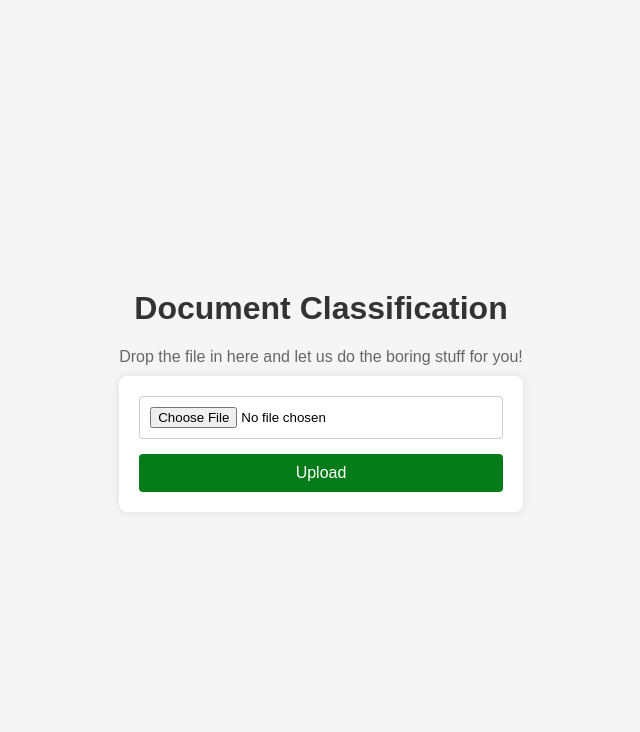
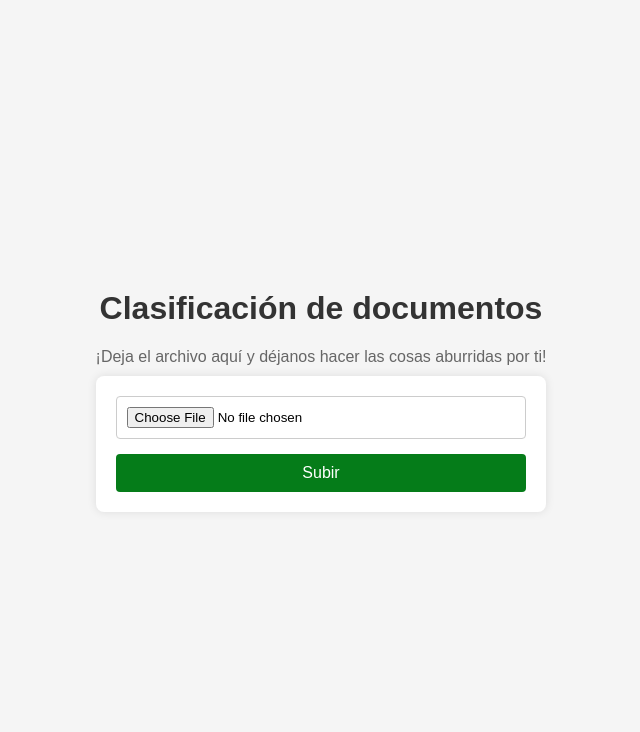
Before and after one commit to darkyblade07/G_2_Paradigmas_Proyecto_Final, a Flask app: page / in a window 1280 px wide. Shown: the top 732 px of the page, without its empty margins (319-959 px from the left). Run offline with Flask 3, Linux system fonts and the light colour scheme.

Commit message:
New Allowed Extensions, corrección de estética, alertas

```diff
--- a/app.py
+++ b/app.py
@@ -8,7 +8,7 @@ UPLOAD_FOLDER = 'files'
 app.config['UPLOAD_FOLDER'] = UPLOAD_FOLDER
 
 # Función para verificar si la extensión es permitida
-ALLOWED_EXTENSIONS = {'txt', 'pdf', 'docx'}  # Agregar extensiones permitidas
+ALLOWED_EXTENSIONS = {'txt', 'pdf', 'docx', 'xlsx', 'csv', 'pptx', 'zip'}  # Agregar extensiones permitidas
 def allowed_file(filename):
     return '.' in filename and filename.rsplit('.', 1)[1].lower() in ALLOWED_EXTENSIONS
 
@@ -58,10 +58,10 @@ def upload_file():
         # Guarda el archivo en la ruta completa del archivo
         file.save(file_path)
 
-        confirmation_message = f'Successfully uploaded. File location: {file_path}.'
+        confirmation_message = f'Cargado con éxito. Ubicación del archivo: {file_path}.'
 
     else:
-        confirmation_message = 'Invalid file type. Allowed extensions: {ALLOWED_EXTENSIONS}'
+        confirmation_message = 'Tipo de archivo inválido. Extensiones permitidas: {ALLOWED_EXTENSIONS}'
 
     return render_template('index.html', confirmation=confirmation_message)
 
--- a/templates/index.html
+++ b/templates/index.html
@@ -111,12 +111,12 @@
 </head>
 <body>
     <div>
-        <h1>Document Classification</h1>
-        <p>Drop the file in here and let us do the boring stuff for you!</p>
+        <h1>Clasificación de documentos</h1>
+        <p>¡Deja el archivo aquí y déjanos hacer las cosas aburridas por ti!</p>
         <form action="/upload" method="post" enctype="multipart/form-data">
             <input type="file" name="file" required>
             <br>
-            <input type="submit" value="Upload">
+            <input type="submit" value="Subir">
         </form>
         {% if confirmation %}
             <p class="confirmation">{{ confirmation }}</p>
```
